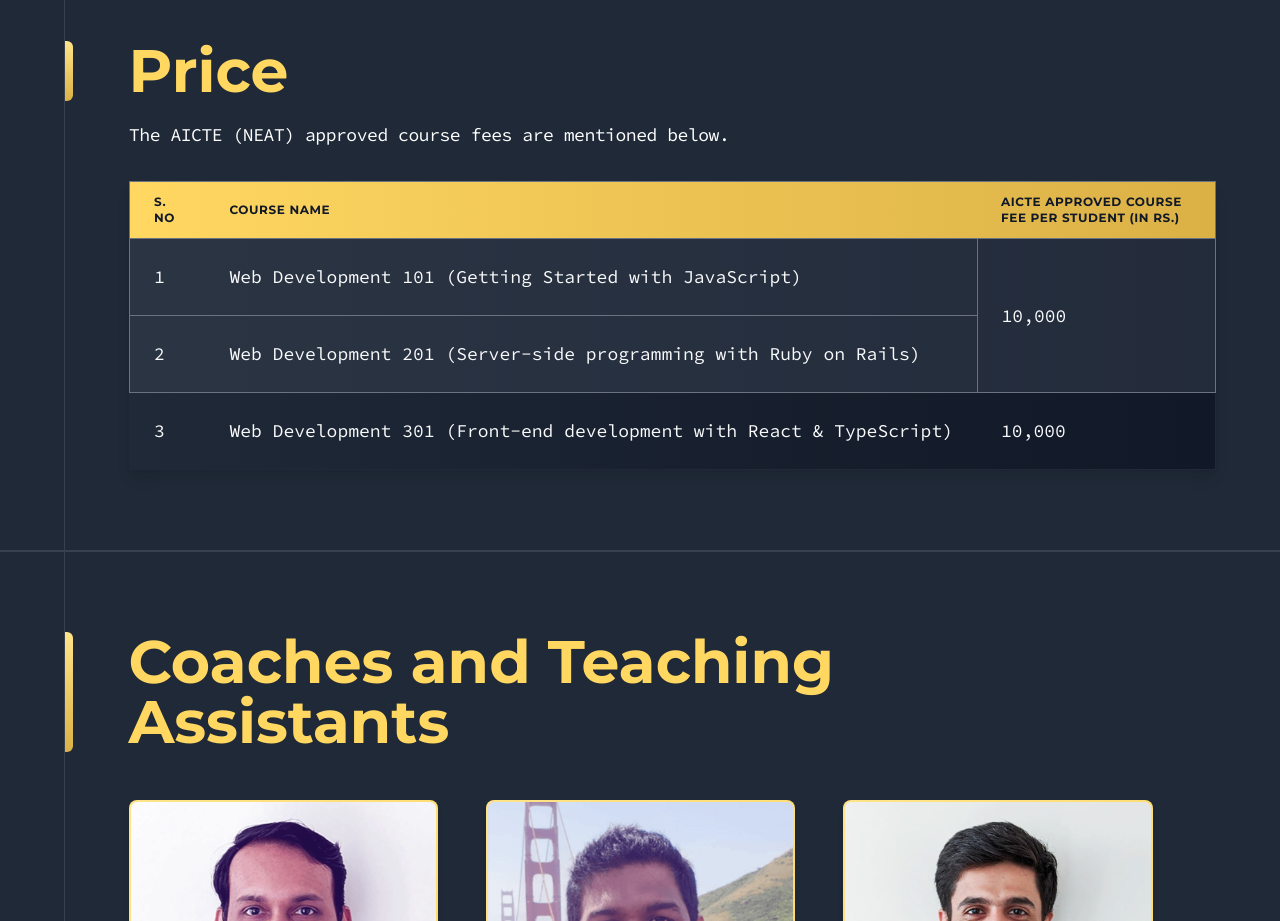
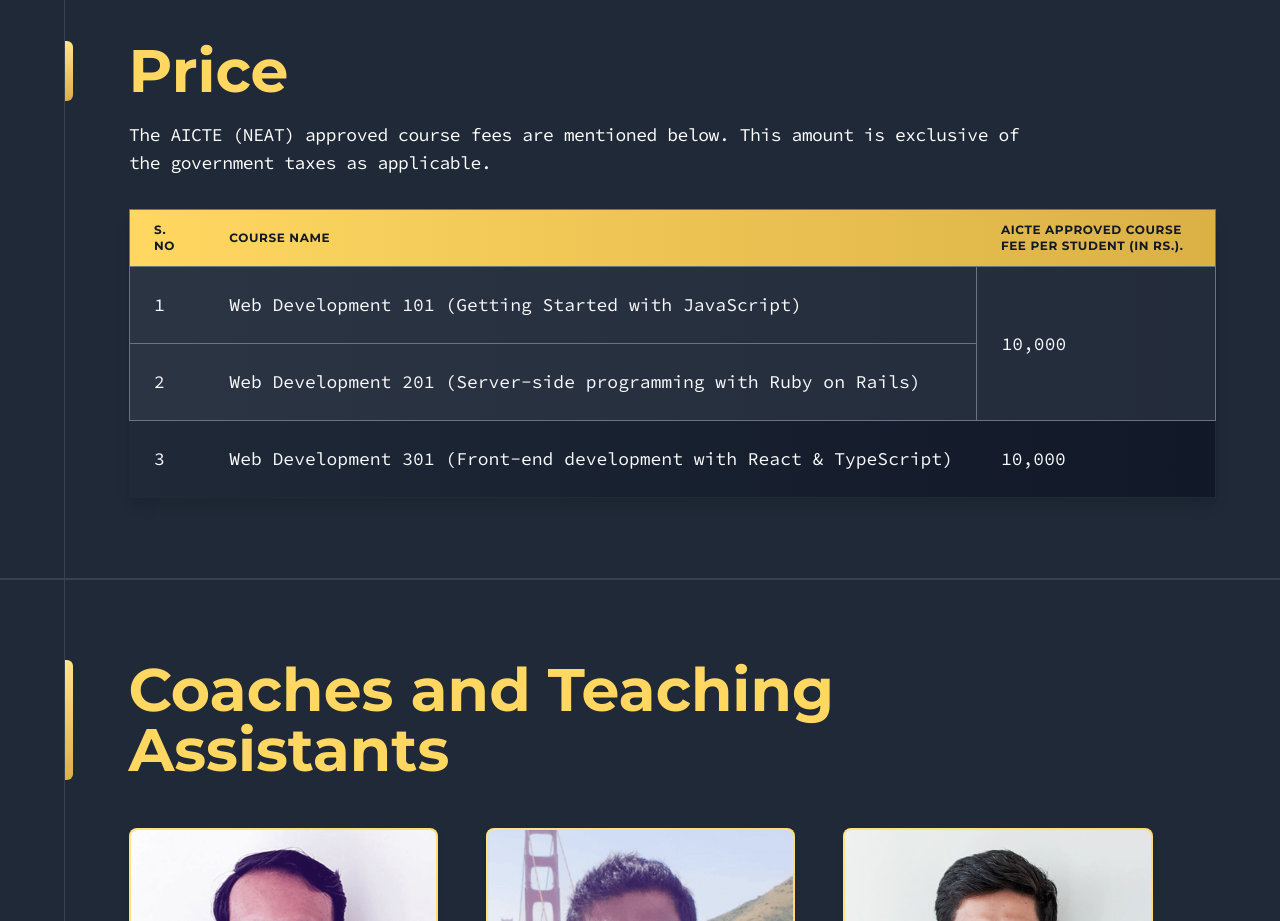
Before and after one commit to pupilfirst/wd.pupilfirst.org, a Next.js app: page / in a window 1280 px wide. Shown: the part 3580-4501 px from the top of the page. Built offline with nearby package versions, Linux system fonts and the light colour scheme.

Commit message:
Include mention of GST in course fees

```diff
--- a/pages/index.js
+++ b/pages/index.js
@@ -418,7 +418,8 @@
               <div className="flex flex-col mt-4 pb-10 lg:pb-20 ml-2 md:ml-4 lg:ml-12 xl:ml-16 2xl:ml-36">
                 <div className="max-w-4xl font-mono text-white tracking-tight pt-1 lg:text-lg ">
                   <p>
-                    The AICTE (NEAT) approved course fees are mentioned below.
+                    The AICTE (NEAT) approved course fees are mentioned below. This amount is
+                    exclusive of the government taxes as applicable.
                   </p>
                 </div>
 
@@ -443,7 +444,7 @@
                           className="p-2 md:px-6 md:py-3 text-left uppercase tracking-wider"
                         >
                           <span className="hidden lg:block">
-                            AICTE approved course fee per student (in Rs.)
+                            AICTE approved course fee per student (in Rs.).
                           </span>
                           <span className="block lg:hidden">
                             course fee per student (in Rs.)
```
